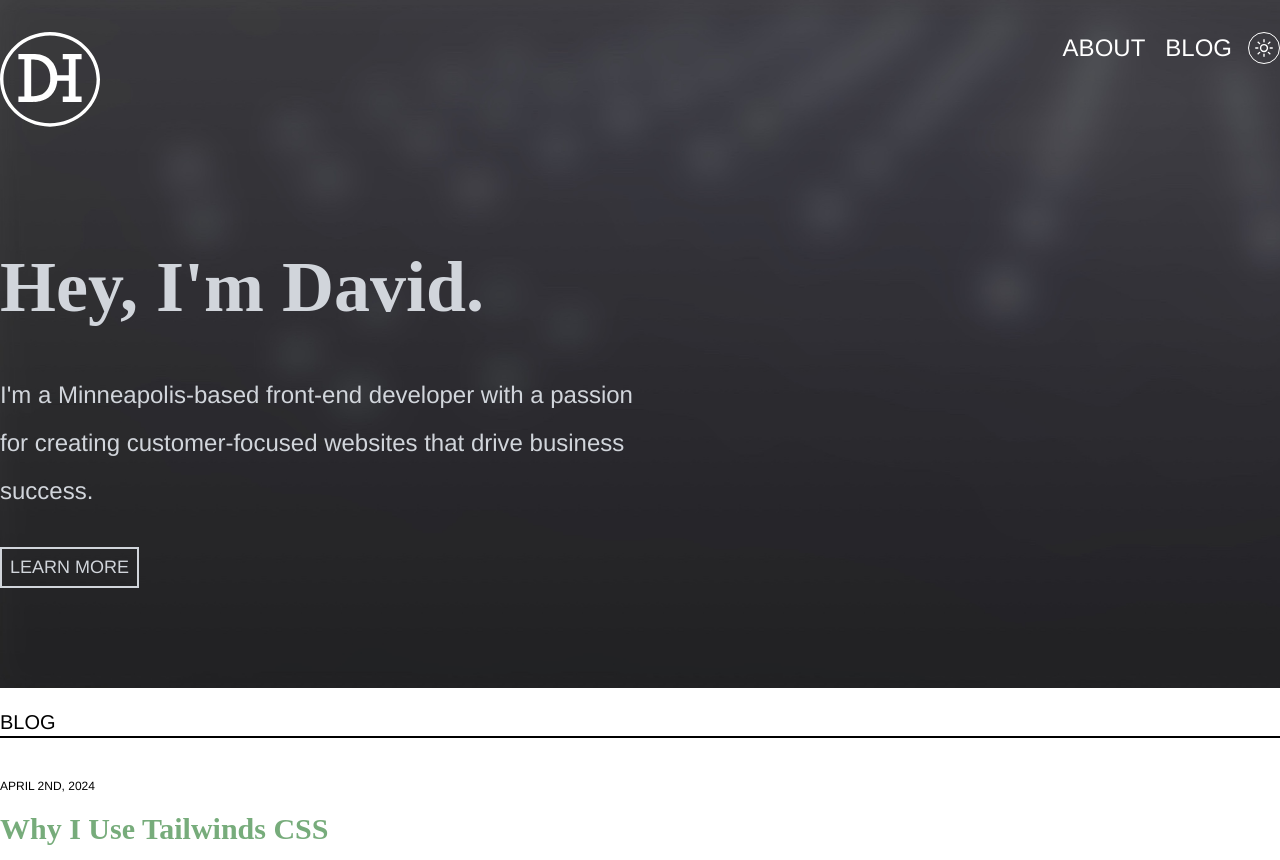
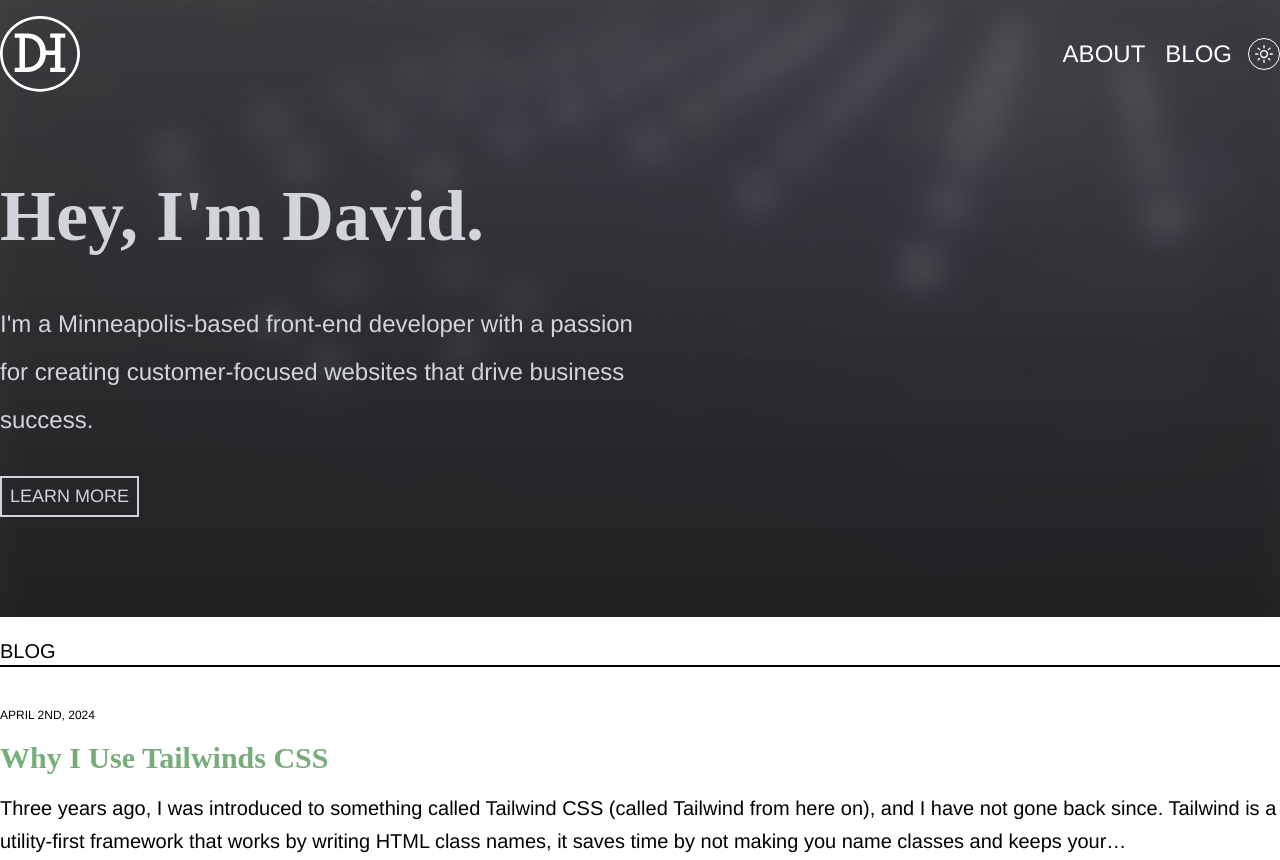
Before and after one commit to davidholbrook/portfolio, a Gatsby site: page / in a window 1280 px wide. Shown: the top 860 px of the page. Built offline with nearby package versions, Linux system fonts and the light colour scheme; Gatsby itself is replaced by a stand-in of ours; a web font is replaced by a local one.

Commit message:
Made the header more compact.

```diff
--- a/src/components/navagation.js
+++ b/src/components/navagation.js
@@ -62,9 +62,9 @@ export const Navagation = () => {
 
   return (
     <>
-    <div className="flex flex-col py-8 md:flex-row md:justify-between align-center">
+    <div className="flex flex-col py-4 md:flex-row md:justify-between items-center">
       <Link to="/" className="align-center">
-        <img src={LogoWhite} alt="" width="100px" className="mx-auto mb-5" />
+        <img src={LogoWhite} alt="" width="80px" className="mx-auto" />
       </Link>
       <button type="button" className="block md:hidden" onClick={toggleMenuButton}><img src={MenuButton} className="absolute top-6 right-8" width="50" alt="toggle mobile menu" /></button>
       <div className="hidden absolute md:static md:flex justify-center md:justify-right md:items-start gap-4">
```
